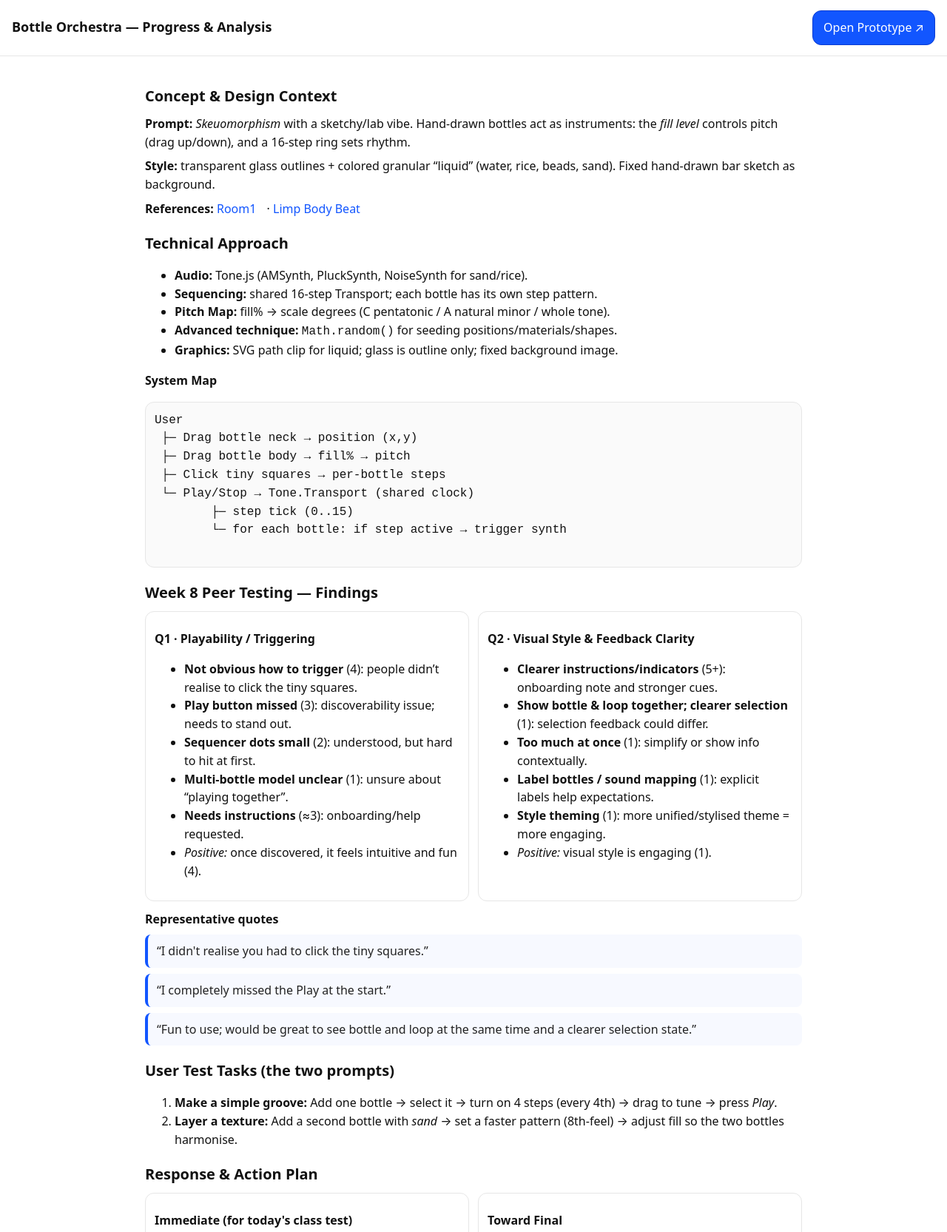
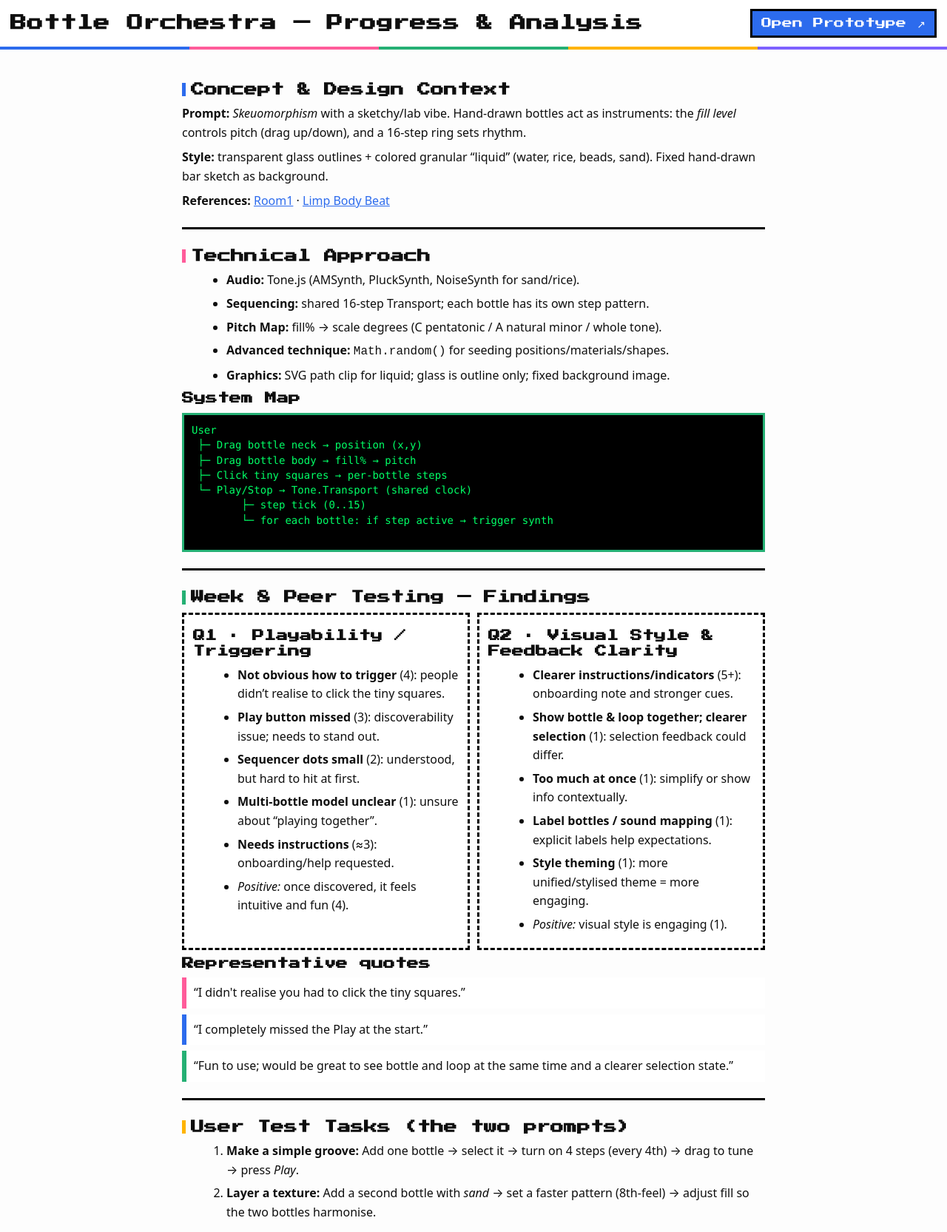
Before and after one commit to Jiamin0616/idad-a2test, a plain HTML site: page analysis/analysis.html in a window 1280 px wide. Shown: the top 1665 px of the page at 74% size. Drawn offline with Linux system fonts and the light colour scheme.

Commit message:
style update

```diff
--- a/analysis/analysis.css
+++ b/analysis/analysis.css
@@ -1,45 +1,82 @@
 :root {
-  --ink: #111;
-  --soft: #555;
-  --muted: #888;
-  --bg: #fff;
-  --card: #fff;
-  --border: #e6e6e6;
-  --accent: #1256ff;
-  --accent2: #ffd200;
+  --bg: #fdfdfd;
+  --ink: #0e0e0e;
+  --rule: #000;
+
+  --c-blue: #2c6bed;
+  --c-pink: #ff5c9a;
+  --c-green: #25b074;
+  --c-yellow: #ffb400;
+  --c-purple: #7e62ff;
+
+  --btn-bg: #fff;
 }
+
 * {
   box-sizing: border-box;
 }
 body {
   margin: 0;
-  font: 16px/1.55 system-ui, -apple-system, Segoe UI, Roboto, Arial;
+  background: var(--bg);
   color: var(--ink);
-  background: var(--bg);
+
+  font: 16px/1.6 system-ui, -apple-system, "Segoe UI", Roboto, Arial, sans-serif;
+}
+
+h1,
+h2,
+h3 {
+  font-family: "Press Start 2P", monospace;
+  line-height: 1.35;
+  margin: 0;
+}
+h1 {
+  font-size: 22px;
+}
+h2 {
+  font-size: 18px;
+  margin: 10px 0 8px;
+}
+h3 {
+  font-size: 16px;
+  margin: 8px 0 6px;
+}
+
+p {
+  margin: 8px 0;
 }
 a {
-  color: var(--accent);
-  text-decoration: none;
-}
-a:hover {
+  color: var(--c-blue);
   text-decoration: underline;
 }
 
 .topbar {
-  position: sticky;
-  top: 0;
-  z-index: 10;
   display: flex;
   justify-content: space-between;
   align-items: center;
-  gap: 16px;
-  padding: 14px 16px;
+  padding: 12px 14px;
   background: #fff;
-  border-bottom: 1px solid var(--border);
+  border-bottom: 4px solid var(--rule);
+  position: relative;
+}
+.topbar:after {
+  content: "";
+  position: absolute;
+  left: 0;
+  right: 0;
+  bottom: -4px;
+  height: 4px;
+  background: linear-gradient(
+    90deg,
+    var(--c-blue) 0 20%,
+    var(--c-pink) 20% 40%,
+    var(--c-green) 40% 60%,
+    var(--c-yellow) 60% 80%,
+    var(--c-purple) 80% 100%
+  );
 }
 .topbar h1 {
-  margin: 0;
-  font-size: 18px;
+  letter-spacing: 0.5px;
 }
 .nav .btn {
   margin-left: 8px;
@@ -47,101 +84,168 @@ a:hover {
 
 .btn {
   display: inline-block;
-  padding: 10px 14px;
-  border: 1px solid var(--border);
-  border-radius: 12px;
-  background: #fff;
+  padding: 8px 12px;
+  border: 3px solid var(--rule);
+  border-radius: 0;
+  background: var(--btn-bg);
+  color: var(--ink);
+  text-decoration: none;
   cursor: pointer;
-  color: var(--ink);
+  font: 14px/1.2 "Press Start 2P", monospace;
 }
 .btn.primary {
-  background: var(--accent);
+  background: var(--c-blue);
   color: #fff;
-  border-color: #0b3cd1;
+}
+.btn:hover {
+  filter: brightness(0.92);
 }
 
 .wrap {
-  max-width: 920px;
+  max-width: 820px;
   margin: 0 auto;
-  padding: 20px 16px;
+  padding: 18px 16px;
 }
-h2 {
-  margin: 18px 0 10px;
-  font-size: 20px;
+
+section {
+  padding: 14px 0;
+  border-top: 3px solid var(--rule);
+  position: relative;
 }
-h3 {
-  margin: 12px 0 8px;
-  font-size: 16px;
+section:first-of-type {
+  border-top: 0;
 }
-p {
-  margin: 8px 0;
+section > h2 {
+  padding-left: 12px;
+  position: relative;
 }
-.refs a {
-  margin-right: 10px;
+section > h2:before {
+  content: "";
+  position: absolute;
+  left: 0;
+  top: 3px;
+  bottom: 3px;
+  width: 5px;
+  background: var(--c-blue);
+}
+section:nth-of-type(2) > h2:before {
+  background: var(--c-pink);
+}
+section:nth-of-type(3) > h2:before {
+  background: var(--c-green);
+}
+section:nth-of-type(4) > h2:before {
+  background: var(--c-yellow);
+}
+section:nth-of-type(5) > h2:before {
+  background: var(--c-purple);
+}
+section:nth-of-type(6) > h2:before {
+  background: var(--c-blue);
 }
 
 .callout {
-  background: #f7f9ff;
-  border: 1px solid #dfe7ff;
-  border-radius: 12px;
-  padding: 12px 14px;
-  margin-bottom: 14px;
+  border: 3px solid var(--c-blue);
+  padding: 10px 12px;
+  background: #eaf1ff;
+  position: relative;
 }
+.callout:before {
+  content: "";
+  position: absolute;
+  right: -3px;
+  top: -3px;
+  width: 12px;
+  height: 12px;
+  background: var(--c-yellow);
+  border: 3px solid var(--rule);
+}
+
 .map {
-  background: #fafafa;
-  border: 1px solid var(--border);
-  border-radius: 12px;
-  padding: 12px;
-  overflow: auto;
+  background: #000;
+  color: #00ff66;
+  padding: 10px;
+  font: 14px/1.45 ui-monospace, SFMono-Regular, Menlo, Consolas,
+    "Liberation Mono", monospace;
+  white-space: pre;
+  border: 3px solid var(--c-green);
+  margin: 8px 0;
 }
 
 .grid {
   display: grid;
-  grid-template-columns: 1fr;
-  gap: 12px;
+  gap: 10px;
 }
-@media (min-width: 820px) {
+@media (min-width: 860px) {
   .grid {
     grid-template-columns: 1fr 1fr;
   }
 }
+
 .card {
-  background: var(--card);
-  border: 1px solid var(--border);
-  border-radius: 12px;
-  padding: 12px;
+  background: #fff;
+  padding: 10px 12px;
+  border: 3px dashed var(--rule);
+}
+.card h3 {
+  margin-bottom: 6px;
 }
 
 blockquote {
   margin: 8px 0;
-  padding: 10px 12px;
-  border-left: 4px solid var(--accent);
-  background: #f7f9ff;
-  color: #222;
-  border-radius: 8px;
+  padding: 8px 10px;
+  background: #fff;
+  border-left: 6px solid var(--c-pink);
 }
-.todo li {
-  margin: 5px 0;
+blockquote:nth-of-type(2) {
+  border-left-color: var(--c-blue);
 }
-.meta {
-  color: var(--muted);
-  font-size: 13px;
+blockquote:nth-of-type(3) {
+  border-left-color: var(--c-green);
+}
+blockquote:nth-of-type(4) {
+  border-left-color: var(--c-purple);
+}
+
+ul,
+ol {
+  margin: 8px 0 8px 20px;
+}
+li {
+  margin: 6px 0;
 }
 
 .foot {
-  margin-top: 24px;
-  border-top: 1px solid var(--border);
-  padding: 14px 16px;
-  color: var(--muted);
-  font-size: 13px;
+  border-top: 4px solid var(--rule);
+  padding: 12px 14px;
+  text-align: center;
+  color: #333;
+  position: relative;
+  font-size: 14px;
+}
+.foot:after {
+  content: "";
+  position: absolute;
+  left: 0;
+  right: 0;
+  top: -4px;
+  height: 4px;
+  background: linear-gradient(
+    90deg,
+    var(--c-blue) 0 20%,
+    var(--c-pink) 20% 40%,
+    var(--c-green) 40% 60%,
+    var(--c-yellow) 60% 80%,
+    var(--c-purple) 80% 100%
+  );
 }
 
-/* optional image style */
 .shot {
   display: block;
   width: 100%;
-  max-width: 720px;
-  border: 1px solid var(--border);
-  border-radius: 12px;
+  max-width: 780px;
+  border: 3px solid var(--rule);
+  border-radius: 0;
   margin: 10px 0;
+  background: #fff;
 }
--- a/analysis/analysis.html
+++ b/analysis/analysis.html
@@ -3,6 +3,10 @@
   <head>
     <meta charset="utf-8" />
     <meta name="viewport" content="width=device-width, initial-scale=1" />
+    <link
+      href="https://fonts.googleapis.com/css2?family=Press+Start+2P&display=swap"
+      rel="stylesheet"
+    />
     <title>Bottle Orchestra — Progress & Analysis</title>
     <link rel="stylesheet" href="analysis.css" />
   </head>
```
